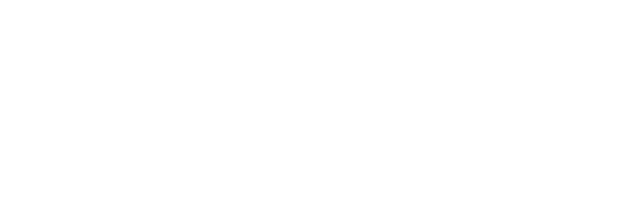
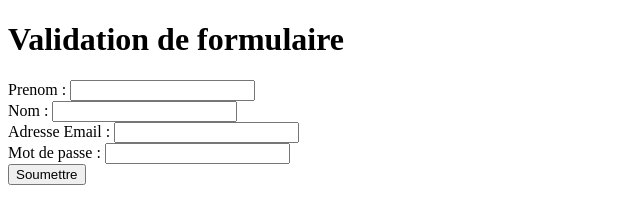
Before and after one commit to mamebassine/Validation_formulaire_javascript, a plain HTML site: page index.html in a window 1280 px wide. Shown: the whole page, without its empty margins (0-640 px from the left). Drawn offline with Linux system fonts and the light colour scheme.

Commit message:
Créaction du fichier HTML index.html

```diff
--- a/index.html
+++ b/index.html
@@ -6,6 +6,38 @@
     <title>Formulaire de validation sur le langage de javaScript</title>
 </head>
 <body>
+   <h1>Validation de formulaire</h1>
 
+    <form id="formulaire">
+
+        <div>
+            <label for="prenom">Prenom :</label>
+            <input type="text" id="prenom">
+        </div>
+
+        <div>
+            <label for="nom">Nom :</label>
+            <input type="text" id="nom" name="nom" required>
+        </div>
+
+        <div>
+            <label for="email">Adresse Email :</label>
+            <input type="email" id="email" name="email" required>
+        </div>
+
+        <div>
+            <label for="password">Mot de passe :</label>
+            <input type="password" id="password" name="password" required>
+        </div>
+
+
+        <button type="submit">Soumettre</button>
+    </form>
+
+    <div id="successMessage" class="success" style="display: none;">
+        Formulaire soumis avec succès !
+    </div>
+
+ <script src="index.js"></script>
 </body>
 </html>
```
